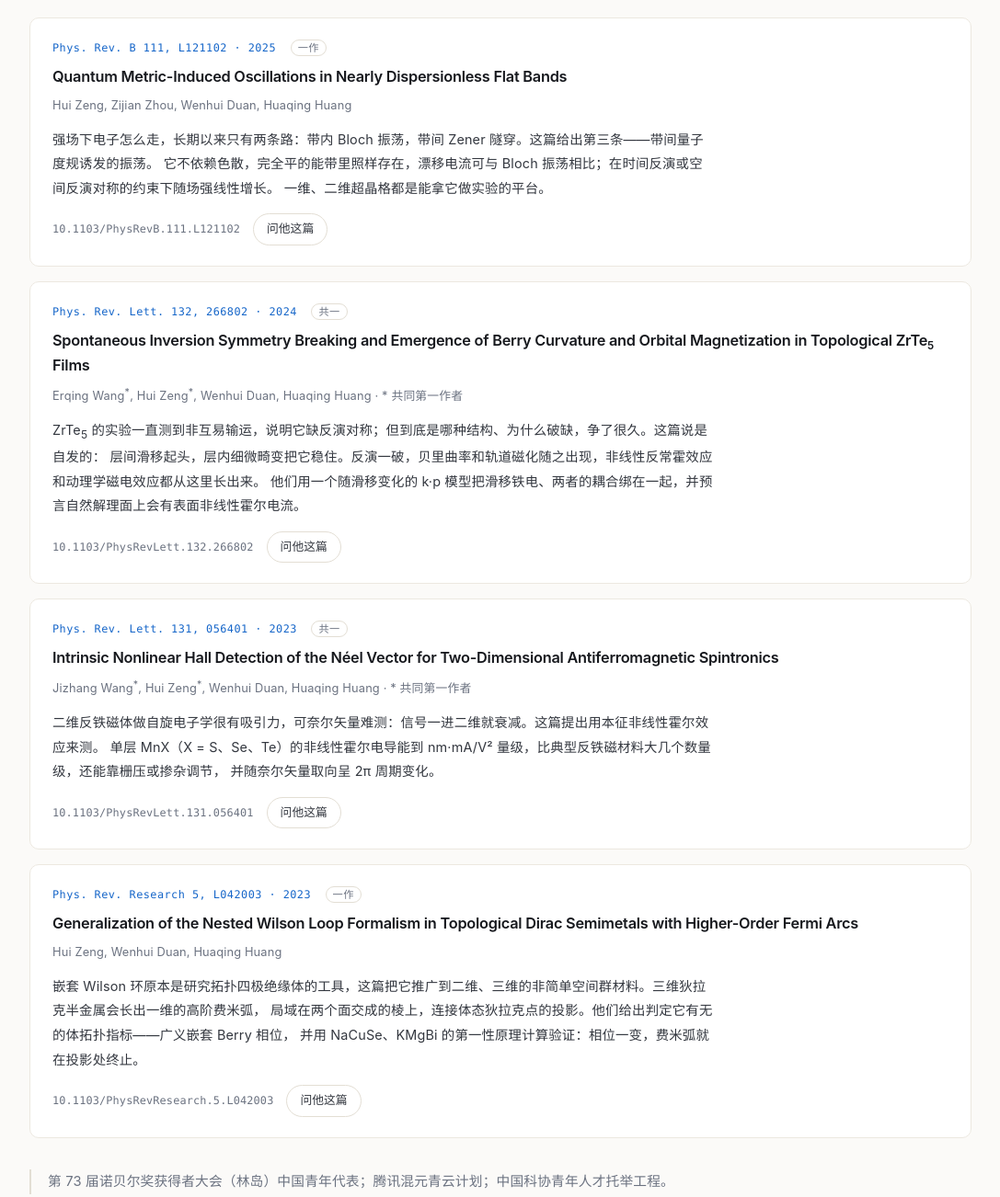
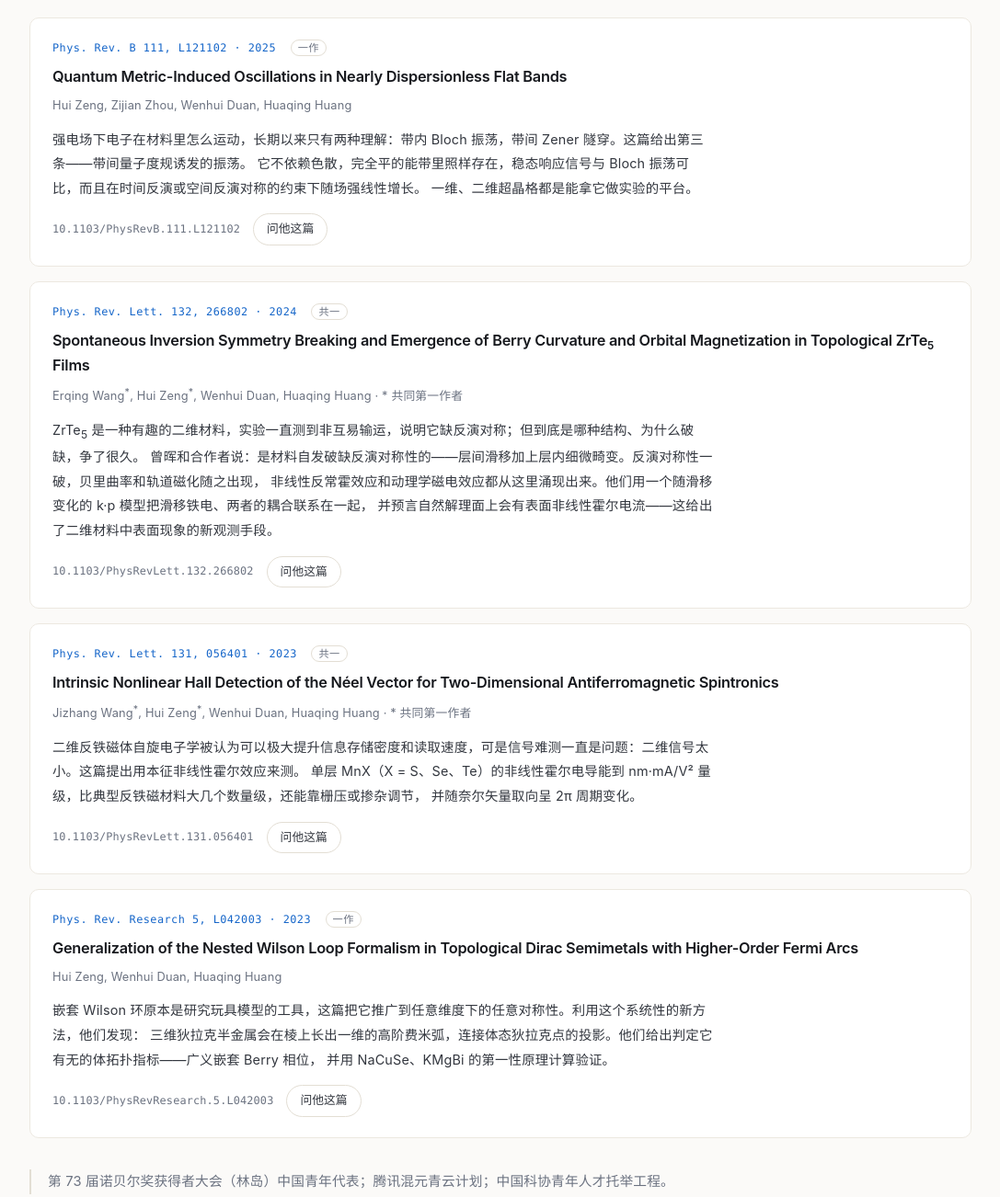
Before and after one commit to ZENG-Hui/ZENG-Hui.github.io, a plain HTML site: page index.html in a window 1280 px wide. Shown: the part 2660-3962 px from the top of the page at 92% size, without its empty margins (96-1183 px from the left). Drawn offline with Linux system fonts and the light colour scheme.

Commit message:
docs(papers): revise descriptions with author explanations

```diff
--- a/index.html
+++ b/index.html
@@ -217,8 +217,8 @@
           </h3>
           <p class="paper-authors">Hui Zeng, Zijian Zhou, Wenhui Duan, Huaqing Huang</p>
           <p class="paper-note">
-            强场下电子怎么走，长期以来只有两条路：带内 Bloch 振荡，带间 Zener 隧穿。这篇给出第三条——带间量子度规诱发的振荡。
-            它不依赖色散，完全平的能带里照样存在，漂移电流可与 Bloch 振荡相比；在时间反演或空间反演对称的约束下随场强线性增长。
+            强电场下电子在材料里怎么运动，长期以来只有两种理解：带内 Bloch 振荡，带间 Zener 隧穿。这篇给出第三条——带间量子度规诱发的振荡。
+            它不依赖色散，完全平的能带里照样存在，稳态响应信号与 Bloch 振荡可比，而且在时间反演或空间反演对称的约束下随场强线性增长。
             一维、二维超晶格都是能拿它做实验的平台。
           </p>
           <div class="paper-foot">
@@ -241,9 +241,10 @@
           </h3>
           <p class="paper-authors">Erqing Wang<sup>*</sup>, Hui Zeng<sup>*</sup>, Wenhui Duan, Huaqing Huang · <span>* 共同第一作者</span></p>
           <p class="paper-note">
-            ZrTe<sub>5</sub> 的实验一直测到非互易输运，说明它缺反演对称；但到底是哪种结构、为什么破缺，争了很久。这篇说是自发的：
-            层间滑移起头，层内细微畸变把它稳住。反演一破，贝里曲率和轨道磁化随之出现，非线性反常霍效应和动理学磁电效应都从这里长出来。
-            他们用一个随滑移变化的 k·p 模型把滑移铁电、两者的耦合绑在一起，并预言自然解理面上会有表面非线性霍尔电流。
+            ZrTe<sub>5</sub> 是一种有趣的二维材料，实验一直测到非互易输运，说明它缺反演对称；但到底是哪种结构、为什么破缺，争了很久。
+            曾晖和合作者说：是材料自发破缺反演对称性的——层间滑移加上层内细微畸变。反演对称性一破，贝里曲率和轨道磁化随之出现，
+            非线性反常霍效应和动理学磁电效应都从这里涌现出来。他们用一个随滑移变化的 k·p 模型把滑移铁电、两者的耦合联系在一起，
+            并预言自然解理面上会有表面非线性霍尔电流——这给出了二维材料中表面现象的新观测手段。
           </p>
           <div class="paper-foot">
             <a class="paper-doi" href="https://doi.org/10.1103/PhysRevLett.132.266802" target="_blank" rel="noopener">10.1103/PhysRevLett.132.266802</a>
@@ -265,7 +266,7 @@
           </h3>
           <p class="paper-authors">Jizhang Wang<sup>*</sup>, Hui Zeng<sup>*</sup>, Wenhui Duan, Huaqing Huang · <span>* 共同第一作者</span></p>
           <p class="paper-note">
-            二维反铁磁体做自旋电子学很有吸引力，可奈尔矢量难测：信号一进二维就衰减。这篇提出用本征非线性霍尔效应来测。
+            二维反铁磁体自旋电子学被认为可以极大提升信息存储密度和读取速度，可是信号难测一直是问题：二维信号太小。这篇提出用本征非线性霍尔效应来测。
             单层 MnX（X = S、Se、Te）的非线性霍尔电导能到 nm·mA/V² 量级，比典型反铁磁材料大几个数量级，还能靠栅压或掺杂调节，
             并随奈尔矢量取向呈 2π 周期变化。
           </p>
@@ -289,9 +290,9 @@
           </h3>
           <p class="paper-authors">Hui Zeng, Wenhui Duan, Huaqing Huang</p>
           <p class="paper-note">
-            嵌套 Wilson 环原本是研究拓扑四极绝缘体的工具，这篇把它推广到二维、三维的非简单空间群材料。三维狄拉克半金属会长出一维的高阶费米弧，
-            局域在两个面交成的棱上，连接体态狄拉克点的投影。他们给出判定它有无的体拓扑指标——广义嵌套 Berry 相位，
-            并用 NaCuSe、KMgBi 的第一性原理计算验证：相位一变，费米弧就在投影处终止。
+            嵌套 Wilson 环原本是研究玩具模型的工具，这篇把它推广到任意维度下的任意对称性。利用这个系统性的新方法，他们发现：
+            三维狄拉克半金属会在棱上长出一维的高阶费米弧，连接体态狄拉克点的投影。他们给出判定它有无的体拓扑指标——广义嵌套 Berry 相位，
+            并用 NaCuSe、KMgBi 的第一性原理计算验证。
           </p>
           <div class="paper-foot">
             <a class="paper-doi" href="https://doi.org/10.1103/PhysRevResearch.5.L042003" target="_blank" rel="noopener">10.1103/PhysRevResearch.5.L042003</a>
```
